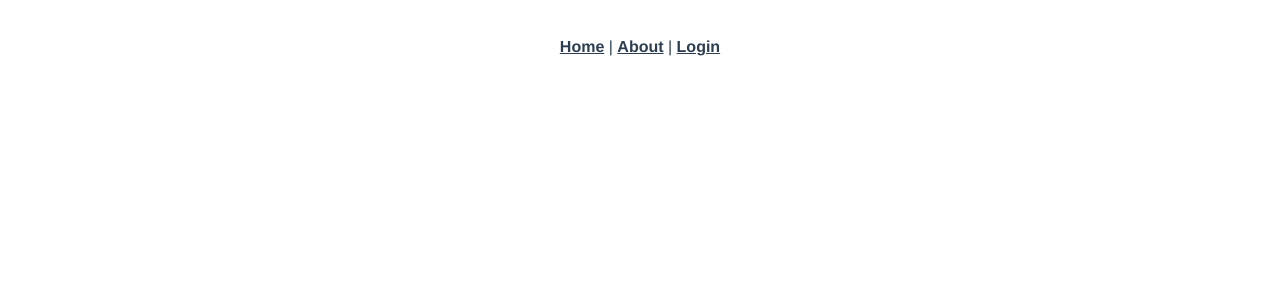
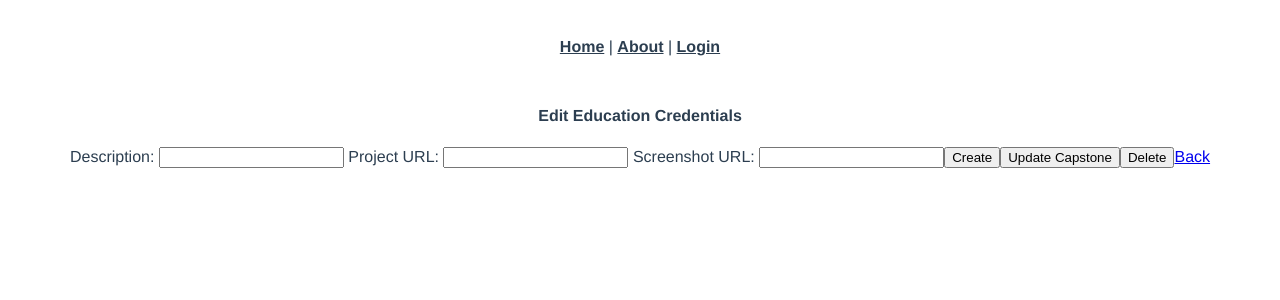
Before and after one commit to mikebrowne12/student_portal, a Vue app: page /capstone in a window 1280 px wide. Shown: the top 300 px of the page. Built offline with nearby package versions, Linux system fonts and the light colour scheme; no server answers.

Commit message:
Capstone vue and router

```diff
--- a/src/router.js
+++ b/src/router.js
@@ -4,6 +4,7 @@ import Home from "./views/Home.vue";
 import Login from "./views/Login.vue";
 import Experiences from "./views/Experiences.vue";
 import Education from "./views/Education.vue";
+import Capstone from "./views/Capstone.vue";
 
 
 
@@ -40,6 +41,11 @@ export default new Router({
       path: "/education",
       name: "education",
       component: Education
+    },
+    {
+      path: "/capstone",
+      name: "capstone",
+      component: Capstone
     }
   ]
 });
--- /dev/null
+++ b/src/views/Capstone.vue
@@ -0,0 +1,70 @@
+<template>
+  <div class="capstone-edit">
+    <div>
+      <h4>Edit Education Credentials</h4>
+      Description:
+      <input type="text" v-model="capstone.description" />
+      Project URL:
+      <input type="text" v-model="capstone.project_url" />
+      Screenshot URL:
+      <input type="text" v-model="capstone.screenshot_url" />
+      <button v-on:click="createCapstone(capstone)">Create</button>
+      <button v-on:click="updateCapstone(capstone)">Update Capstone</button>
+      <button v-on:click="destroyCapstone(capstone)">Delete</button>
+      <router-link to="/">Back</router-link>
+    </div>
+  </div>
+</template>
+
+<script>
+import axios from "axios";
+
+export default {
+  data: function() {
+    return {
+      capstone: {},
+      newCapstoneDescription: "",
+      newCapstoneProjectUrl: "",
+      newCapstoneScreenshotUrl: "",
+
+    };
+  },
+  created: function() {
+    axios.get("/api/capstone").then(response => {
+      this.capstone = response.data;
+    });
+  },
+  methods: {
+    createCapstone: function() {
+      console.log("Creating Capstone");
+      var params = {
+        description: this.newCapstoneDescription,
+        project_url: this.newCapstoneProjectUrl,
+        screenshot_url: this.newCapstoneScreenshotUrl,
+      };
+      axios.post("/api/capstone", params).then(response => {
+        console.log("Success", response.data);
+      });
+    },
+    updateCapstone: function(capstone) {
+      var params = {
+        description: capstone.description,
+        project_url: capstone.project_url,
+        screenshot_url: capstone.screenshot_url,
+
+      };
+      axios.patch("/api/capstone", params).then(response => {
+        console.log("Successfully updated", response.data);
+        capstone = response.data;
+        this.$router.push("/");
+      });
+    },
+    destroyCapstone: function(capstone) {
+      axios.delete("/api/capstone").then(response => {
+        console.log("Successfully destroyed capstone", response.data);
+        this.$router.push("/");
+      });
+    }
+  }
+};
+</script>
```
